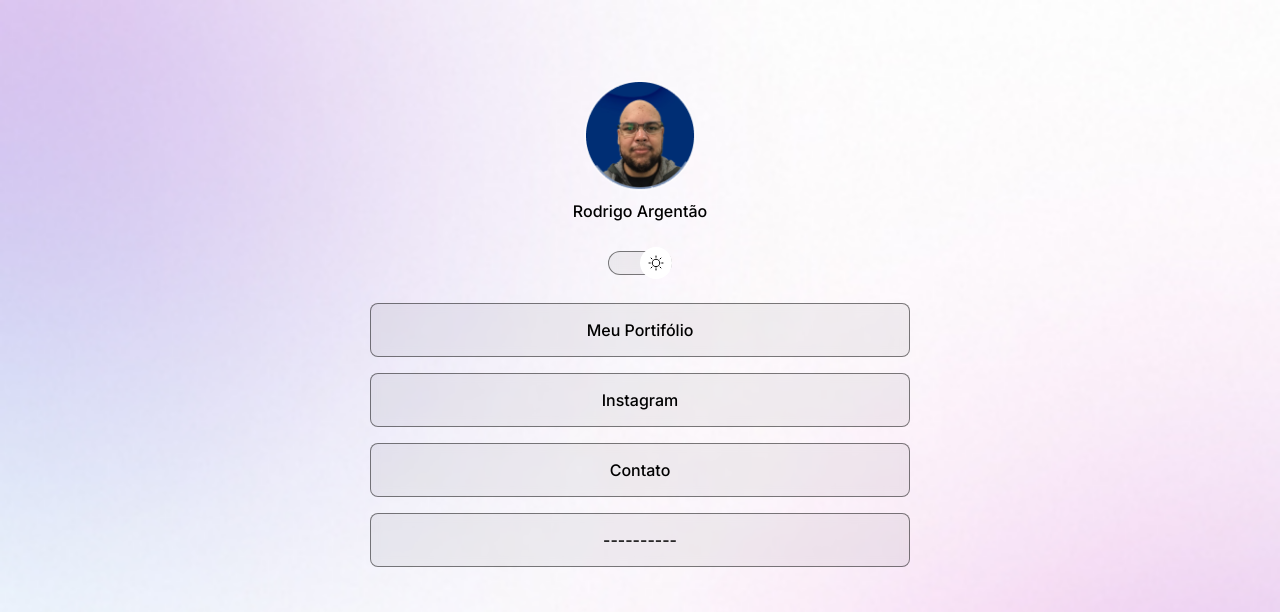
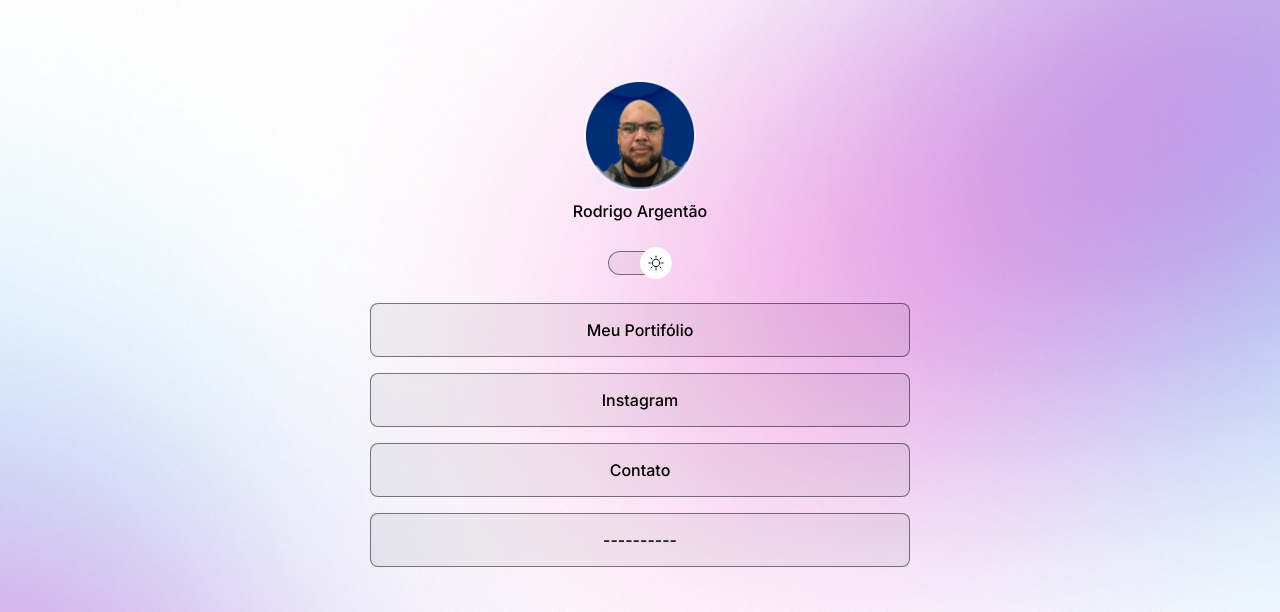
Before and after one commit to rdg1rodrigo/DevLinks, a plain HTML site: page index.html in a window 1280 px wide. Shown: the top 612 px of the page. Drawn offline with nearby package versions, Linux system fonts and the light colour scheme.

Commit message:
change background made on media

```diff
--- a/css/styles.css
+++ b/css/styles.css
@@ -22,6 +22,7 @@
   --switch-bg-url: url(../img/Sun.svg);
 }
 body {
+  height: 100vh;
   background-image: var(--bg-url);
   background-repeat: no-repeat;
   background-position: top center;
@@ -80,7 +81,7 @@ body * {
   -webkit-backdrop-filter: blur(4px);
   border-radius: 9999px;
 }
-.light #switch button{
+.light #switch button {
   right: 0;
   left: initial;
 }
@@ -132,3 +133,11 @@ footer {
   padding: 24px 0px;
   text-align: center;
 }
+@media (min-width: 700px) {
+  :root {
+    --bg-url: url(../img/bg-desktop.jpg);
+  }
+  .light {
+    --bg-url: url(../img/bg-desktop-light.jpg);
+  }
+}
```
Also changed, not shown: img/bg-desktop-light.jpg (added), img/bg-desktop.jpg (added).
